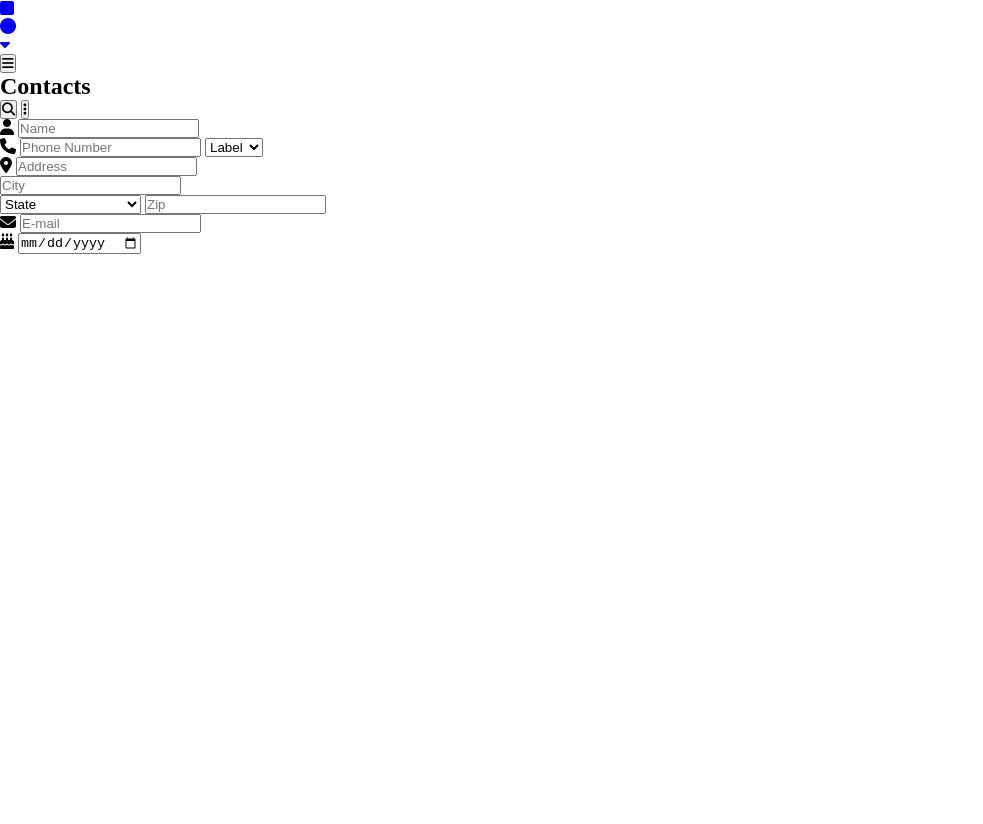
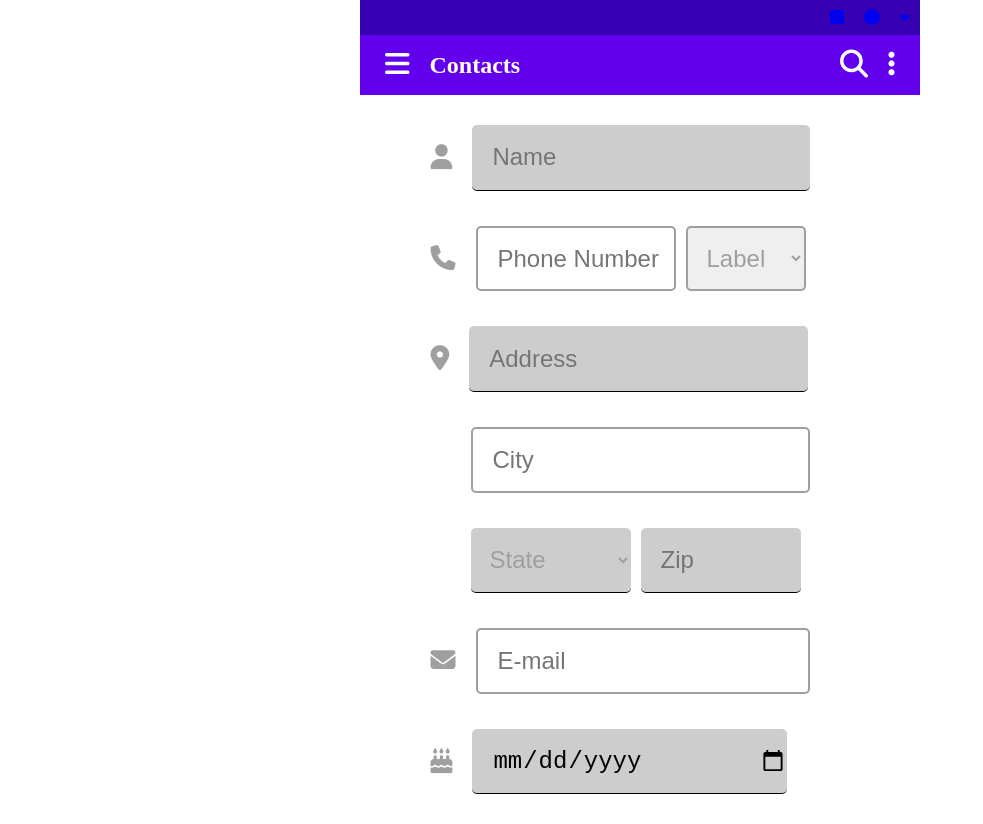
Before and after one commit to coreywh151/Mobile-form, a plain HTML site: page index.html in a window 1280 px wide. Shown: the whole page, without its empty margins (0-983 px from the left). Before the commit the page ends 800 px from the top, so only its background shows below. Drawn offline with Linux system fonts and the light colour scheme; a web font is replaced by a local one.

Commit message:
added css for form and made it pretty final

```diff
--- a/index.html
+++ b/index.html
@@ -6,8 +6,14 @@
     <title>Mobile form</title>
     <link rel="preconnect" href="https://fonts.googleapis.com" />
     <link rel="preconnect" href="https://fonts.gstatic.com" crossorigin />
-    <link href="https://fonts.googleapis.com/css2?family=M+PLUS+1+Code:wght@100..700&family=Open+Sans:ital,wght@0,300..800;1,300..800&display=swap" rel="stylesheet"/>
-    <script src="https://kit.fontawesome.com/06dc34f83e.js"crossorigin="anonymous"></script>
+    <link
+      href="https://fonts.googleapis.com/css2?family=M+PLUS+1+Code:wght@100..700&family=Open+Sans:ital,wght@0,300..800;1,300..800&display=swap"
+      rel="stylesheet"
+    />
+    <script
+      src="https://kit.fontawesome.com/06dc34f83e.js"
+      crossorigin="anonymous"
+    ></script>
     <link rel="stylesheet" href="styles.css" />
   </head>
   <body>
@@ -27,19 +33,28 @@
     <header class="header">
       <button class="btn dropdown-btn"><i class="fa-solid fa-bars"></i></button>
       <h2>Contacts</h2>
-      <button class="btn search-btn"><i class="fa-solid fa-magnifying-glass"></i></button>
-      <button class="btn options-btn"><i class="fa-solid fa-ellipsis-vertical"></i></button>
+      <button class="btn search-btn">
+        <i class="fa-solid fa-magnifying-glass"></i>
+      </button>
+      <button class="btn options-btn">
+        <i class="fa-solid fa-ellipsis-vertical"></i>
+      </button>
     </header>
 
     <sectiom class="form">
-      <form action="">
+      <form action="#">
         <div class="name">
           <label for="name"><i class="fa-solid fa-user"></i></label>
-          <input type="text" name="name" id="name" placeholder="Name">
+          <input type="text" name="name" id="name" placeholder="Name" />
         </div>
         <div class="Phone">
           <label for="number"><i class="fa-solid fa-phone"></i></label>
-          <input type="number" name="Phone" id="phone" placeholder="Phone Number">
+          <input
+            type="number"
+            name="Phone"
+            id="phone"
+            placeholder="Phone Number"
+          />
           <select name="" id="">
             <option value="label">Label</option>
             <option value="Work">Work</option>
@@ -49,11 +64,16 @@
         </div>
         <div class="Address">
           <label for="Address"><i class="fa-solid fa-location-dot"></i></label>
-          <input type="text" name="Address" id="Address" placeholder="Address">
+          <input
+            type="text"
+            name="Address"
+            id="Address"
+            placeholder="Address"
+          />
         </div>
-        <div class="City">
-          <label for="City"></label>
-          <input type="text" name="City" id="City" placeholder="City">
+        <div class="city">
+
+          <input type="text" name="city" id="city" placeholder="City" />
         </div>
         <div class="state-zip">
           <select name="state" id="state">
@@ -112,13 +132,18 @@
           </select>
           <input type="number" placeholder="Zip" />
         </div>
-        <div class="E-mail">
-          <label for="E-mail"><i class="fa-solid fa-envelope"></i></label>
-          <input type="text" name="E-mail" id="E-mail" placeholder="E-mail">
+        <div class="email">
+          <label for="email"><i class="fa-solid fa-envelope"></i></label>
+          <input type="text" name="email" id="email" placeholder="E-mail" />
         </div>
         <div class="Birthday">
           <label for="Birthday"><i class="fa-solid fa-cake-candles"></i></label>
-          <input type="date" name="Birthday"  id="Birthday" placeholder="Birthday">
+          <input
+            type="date"
+            name="Birthday"
+            id="Birthday"
+            placeholder="Birthday"
+          />
         </div>
       </form>
     </sectiom>
--- a/styles.css
+++ b/styles.css
@@ -3,7 +3,7 @@
   --font-light: #fff;
   --font-dark: #000;
   --nav-bar: #3700b3;
-  --nav-bar-links: #6200ee ;
+  --nav-bar-links: #6200ee;
   --header: #6200ee;
   --input-background: #cdcdcd;
   --input-border: #9f9f9f;
@@ -15,3 +15,129 @@
   margin: 0;
   box-sizing: border-box;
 }
+
+form {
+  gap: 35px;
+  display: flex;
+  flex-direction: column;
+  align-items: center;
+}
+
+.top-nav {
+  background-color: var(--nav-bar);
+  width: 100%;
+  max-width: 560px;
+  margin: auto;
+  line-height: 2.2;
+}
+
+.nav-bar {
+  display: flex;
+  justify-content: flex-end;
+  list-style: none;
+}
+
+.nav-link {
+  text-decoration: none;
+  color: var(--nav-bar-links);
+  padding: 0px 10px;
+  text-align: right;
+}
+
+.header {
+  display: flex;
+  gap: 20px;
+  background-color: var(--header);
+  color: var(--font-light);
+  line-height: 2.5;
+  width: 100%;
+  max-width: 560px;
+  margin: auto;
+  padding: 0px 25px;
+}
+
+.header h2 {
+  flex-grow: 1;
+}
+
+.btn {
+  background-color: transparent;
+  border: transparent;
+  font-size: 1.75rem;
+  color: var(--font-light);
+}
+
+.form {
+  padding: 30px;
+  display: flex;
+  flex-direction: column;
+  align-items: center;
+}
+
+.form div {
+  display: flex;
+  align-items: center;
+  gap: 10px;
+  width: 100%;
+}
+
+.form input {
+  height: 4.1rem;
+  font-size: 1.5rem;
+  border-radius: 5px;
+  padding-left: 20px;
+  border: 2px solid var(--input-border);
+  align-items: center;
+}
+
+.form select {
+  height: 4.1rem;
+  font-size: 1.5rem;
+  width: 7.5rem;
+  border: 2px solid var(--input-border);
+  border-radius: 5px;
+  padding-left: 15px;
+  color: var(--font-main);
+
+}
+
+.form label {
+  margin-left: -30px;
+  position: relative;
+  left: -10px;
+  font-size: 25px;
+  color: var(--font-main);
+
+}
+
+.name input,
+.Address input,
+.Birthday input {
+  border: 1px transparent;
+  border-bottom: 1px solid var(--font-dark);
+  background-color: var(--input-background);
+  color: var(--font-dark);
+  width: 100%;
+}
+
+.city input,
+.email input {
+  width: 100%;
+}
+
+.Phone input {
+  width: 200px;
+}
+
+.state-zip select,
+.state-zip input {
+  width: 160px;
+  border: 1px transparent;
+  border-bottom: 1px solid var(--font-dark);
+  background-color: var(--input-background);
+  color: var(--font-main);
+}
+
+.Birthday input {
+  width: 315px;
+}
```
